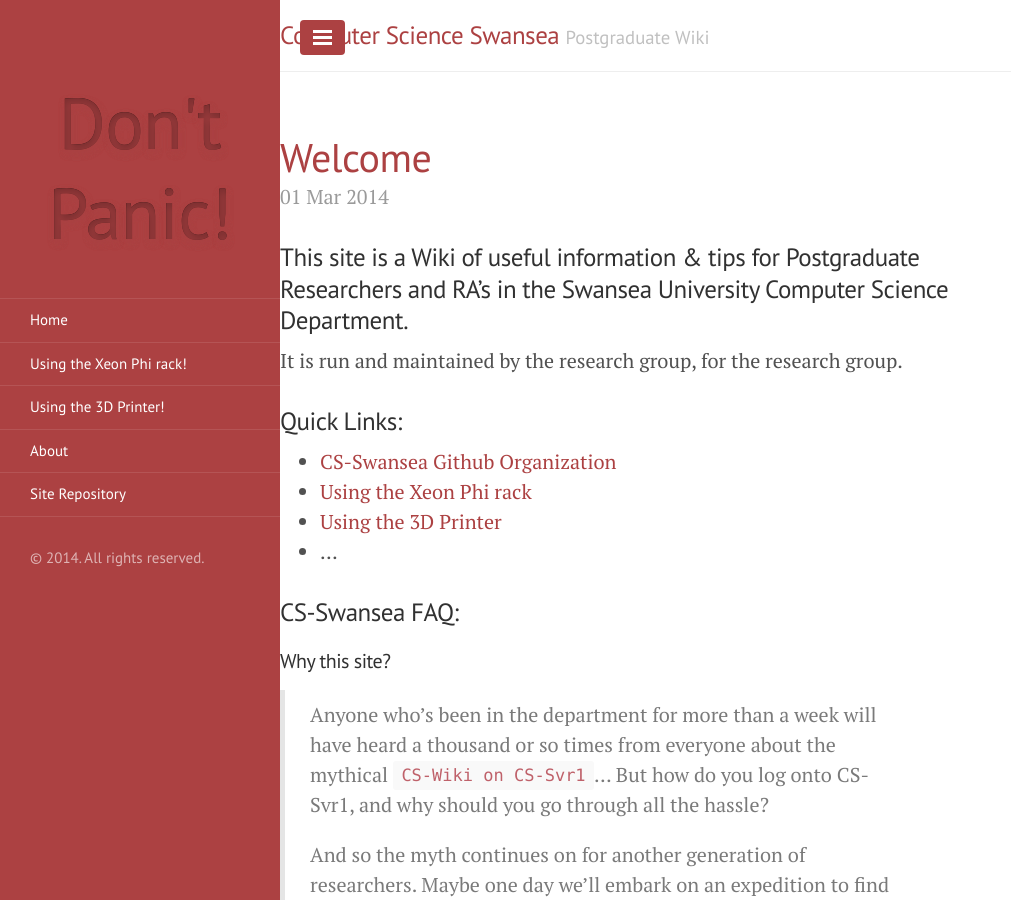
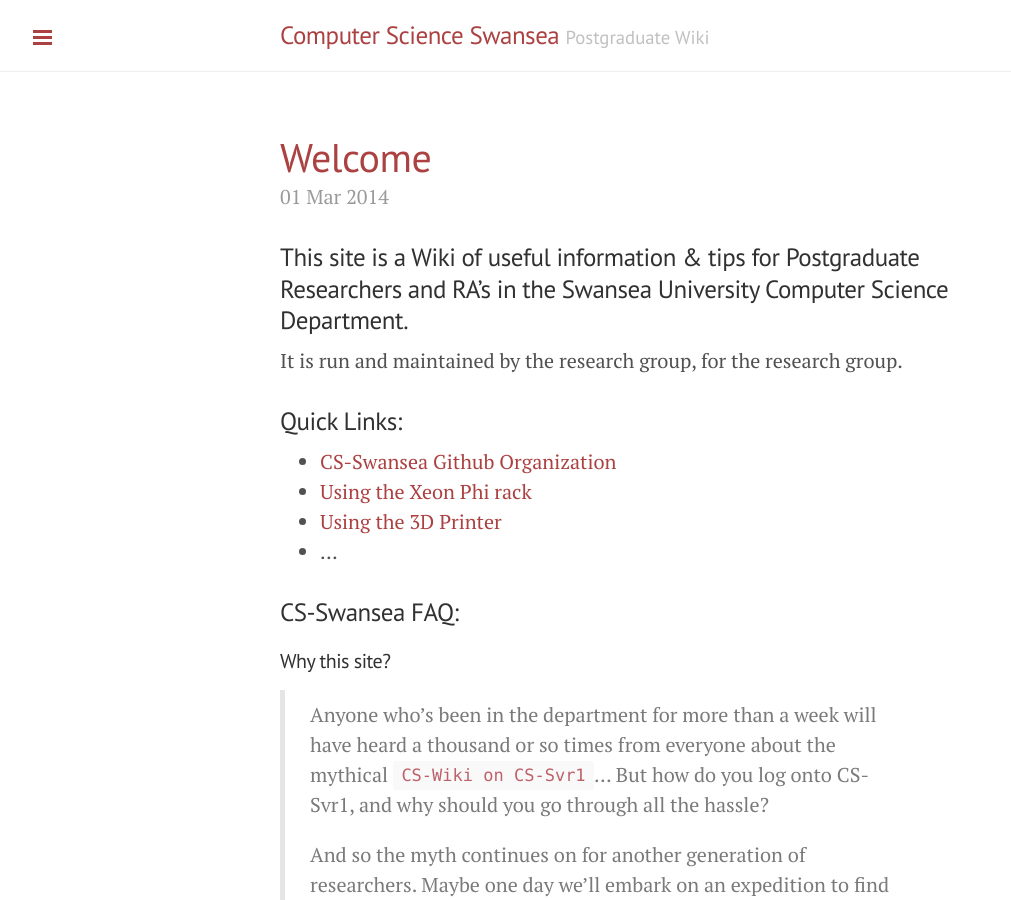
Before and after one commit to CS-Swansea/cs-swansea.github.io, a Jekyll site: the page built from index.html, in a window 1280 px wide and 900 px high. Shown: the whole window, without its empty margins (0-1011 px from the left). Built offline with Jekyll 4.4.1, drawn with Linux system fonts in a browser that asks for light colours; Markdown is read by kramdown in place of the engine named in the settings; the list of posts is cut into pages by our own code.

Commit message:
js and html tweak

```diff
--- a/_includes/sidebar.html
+++ b/_includes/sidebar.html
@@ -1,6 +1,6 @@
 <!-- Target for toggling the sidebar `.sidebar-checkbox` is for regular
      styles, `#sidebar-checkbox` for behavior. -->
-<input type="checkbox" class="sidebar-checkbox" id="sidebar-checkbox" checked="">
+<input type="checkbox" class="sidebar-checkbox" id="sidebar-checkbox">
 
 <!-- Toggleable sidebar -->
 <div class="sidebar" id="sidebar">
--- a/_layouts/default.html
+++ b/_layouts/default.html
@@ -27,6 +27,7 @@
     </div>
 
     <script type="text/javascript">
+      getElementById('sidebar-checkbox').checked = false;
       function getWidthValue (mediaQueryList) {
         document.getElementById('sidebar-checkbox').checked = mediaQueryList.matches;
       }
```
